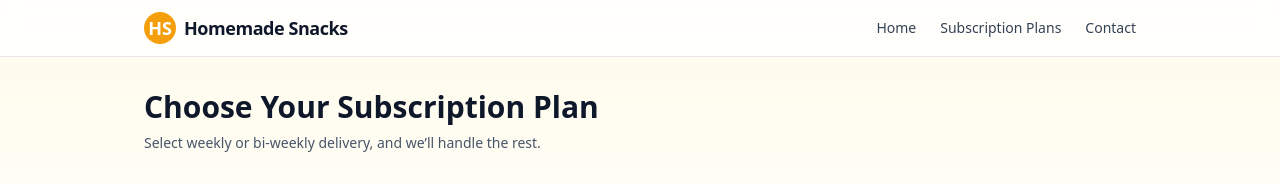
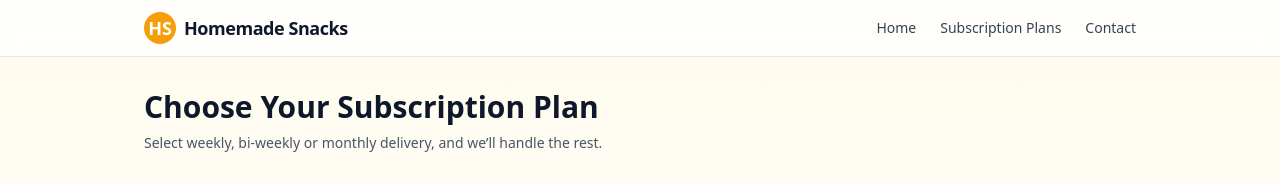
Before and after one commit to sukrawebwizard-ux/Homemade-Snacks, a React (Vite) app: page / in a window 1280 px wide. Both pictures are taken after a click on the button "Subscription Plans". Shown: the top 184 px of the page. Built offline with nearby package versions, Linux system fonts and the light colour scheme.

Commit message:
subscription

```diff
--- a/src/components/ChooseYourSubscriptionPlan.tsx
+++ b/src/components/ChooseYourSubscriptionPlan.tsx
@@ -8,6 +8,13 @@ interface Props {
 }
 
 const ChooseYourSubscriptionPlan: React.FC<Props> = ({ plans, onNavigate }) => {
+  const renderFrequencyLabel = (freq: Plan["default_frequency"]) => {
+    if (freq === "weekly") return "Weekly delivery";
+    if (freq === "bi-weekly") return "Bi-weekly delivery";
+    if (freq === "monthly") return "Monthly delivery";
+    return capitalize(freq); // fallback
+  };
+
   return (
     <section className="mb-12">
       <section className="mb-8">
@@ -15,7 +22,7 @@ const ChooseYourSubscriptionPlan: React.FC<Props> = ({ plans, onNavigate }) => {
           Choose Your Subscription Plan
         </h1>
         <p className="text-sm text-slate-600">
-          Select weekly or bi-weekly delivery, and we’ll handle the rest.
+          Select weekly, bi-weekly or monthly delivery, and we’ll handle the rest.
         </p>
       </section>
 
@@ -39,12 +46,11 @@ const ChooseYourSubscriptionPlan: React.FC<Props> = ({ plans, onNavigate }) => {
                   Frequency
                 </p>
                 <p className="text-sm font-semibold text-amber-700">
-                  {plan.default_frequency === "weekly"
-                    ? "Weekly delivery"
-                    : "Bi-weekly delivery"}
+                  {renderFrequencyLabel(plan.default_frequency)}
                 </p>
               </div>
             </div>
+
             <div className="mb-3">
               <p className="text-[11px] font-semibold text-slate-700 mb-1">
                 What you get
@@ -57,6 +63,7 @@ const ChooseYourSubscriptionPlan: React.FC<Props> = ({ plans, onNavigate }) => {
                 </li>
               </ul>
             </div>
+
             <div className="mt-auto flex items-center justify-between pt-2">
               <div className="text-[11px] text-slate-500">
                 <p className="font-semibold text-slate-700 mb-0.5">
```
